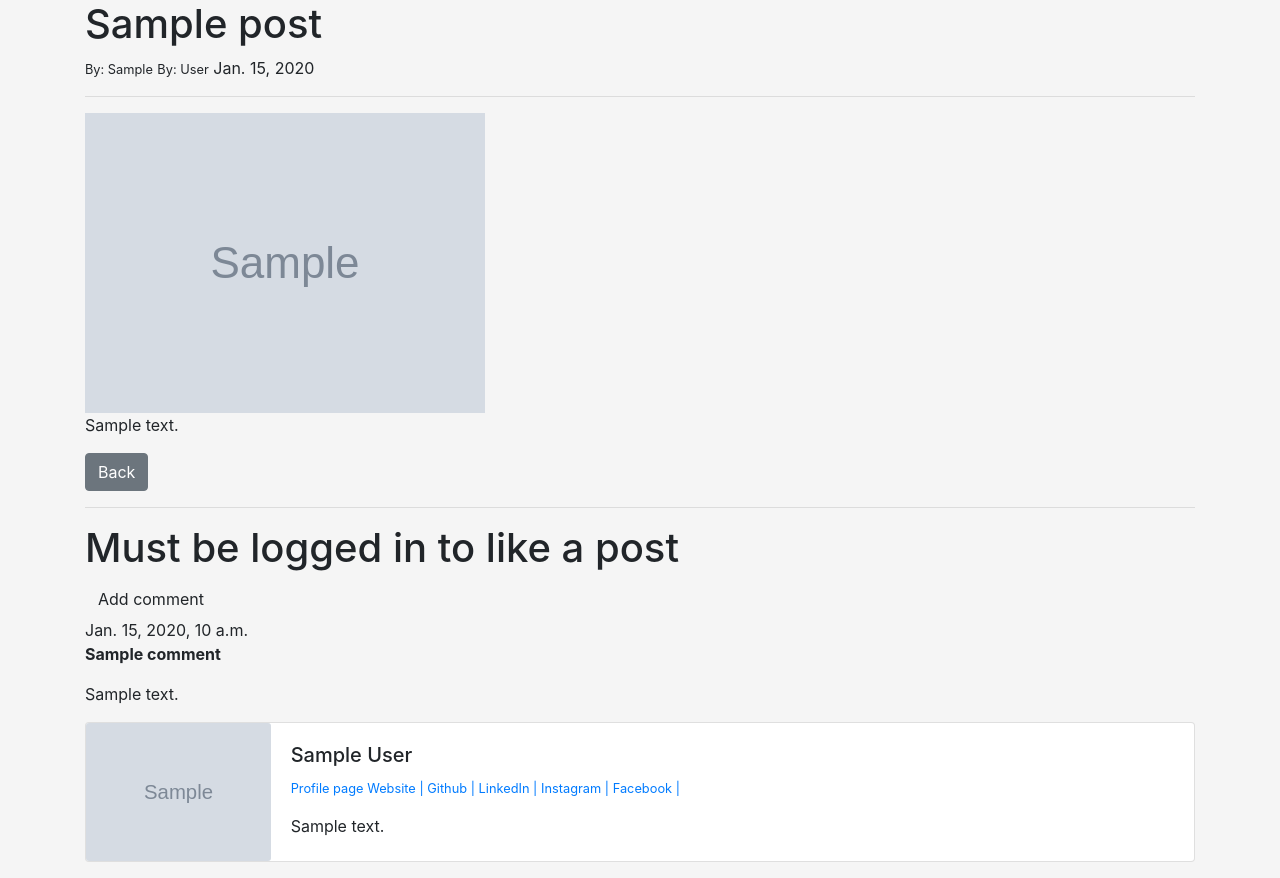
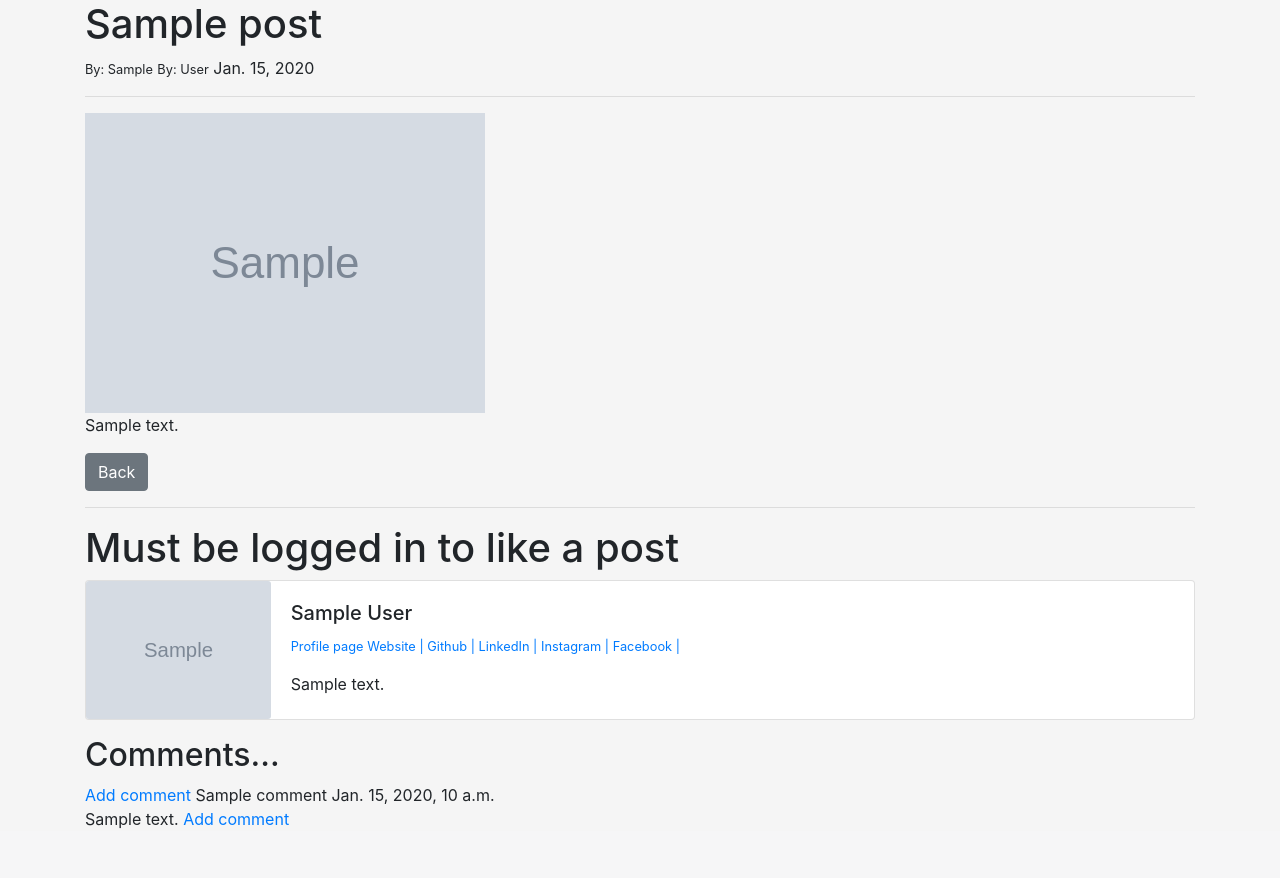
Before and after one commit to GhitaAlexandruIon/EpicBlog, a Django app: page /post/1 in a window 1280 px wide. Shown: the part 80-958 px from the top of the page. After the commit the page ends 909 px from the top, so only its background shows below. Run offline with Django 3.2, Linux system fonts and the light colour scheme; tables that the repository leaves empty hold one stand-in row (values such as "Sample post"); grey boxes marked "Sample" are stand-in pictures; some libraries are stand-ins or nearby versions.

Commit message:
new comment form

```diff
--- a/epicApp/forms.py
+++ b/epicApp/forms.py
@@ -6,6 +6,18 @@ choice_list = []
 
 for item in choices:
     choice_list.append(item)
+
+
+class CommentForm(forms.ModelForm):
+
+    class Meta:
+        model = Comment
+        fields = ('name', 'body')
+
+        widgets = {
+            'name': forms.TextInput(attrs={'class': 'form-control'}),
+            'body': forms.Textarea(attrs={'class': 'form-control'}),
+        }
 
 
 class PostForm(forms.ModelForm):
@@ -21,10 +33,3 @@ class PostForm(forms.ModelForm):
             'body': forms.Textarea(attrs={'class': 'form-control'}),
             'snippet': forms.Textarea(attrs={'class': 'form-control'}),
         }
-
-
-class CommentForm(forms.ModelForm):
-
-    class Meta:
-        model = Comment
-        fields = ('name', 'body')
--- a/epicApp/models.py
+++ b/epicApp/models.py
@@ -60,11 +60,6 @@ class Comment(models.Model):
     name = models.CharField(max_length=255)
     body = models.TextField()
     date_added = models.DateTimeField(auto_now_add=True)
-    approved_comment = models.BooleanField(default=False)
-
-    def approve(self):
-        self.approved_comment = True
-        self.save()
 
     def __str__(self):
         return '%s - %s' % (self.post.title, self.name)
--- a/epicApp/templates/home.html
+++ b/epicApp/templates/home.html
@@ -13,7 +13,7 @@
                     {% endif %}
                 {% endif %}
                 {{ post.snippet }}
-                <a href="{% url 'post_detail' pk=post.pk %}">Comments: {{ post.comments.approved_comments.count }}</a>
+{#                <a href="{% url 'post_detail' pk=post.pk %}">Comments: {{ post.comments.approved_comments.count }}</a>#}
                 <hr>
             </li>
         {% endfor %}
--- a/epicApp/templates/post_detail.html
+++ b/epicApp/templates/post_detail.html
@@ -34,24 +34,28 @@
             <h1>Must be logged in to like a post</h1>
         {% endif %}
     </form>
-    <a class="btn btn-default" href="{% url 'add_comment_to_post' pk=post.pk %}">Add comment</a>
-    {% for comment in post.comments.all %}
-        {% if user.is_authenticated or comment.approved_comment %}
-            <div class="comment">
-                <div class="date">
-                    {{ comment.date_added }}
-                    {% if not comment.approved_comment %}
-                        <a class="btn btn-danger" href="{% url 'comment_remove' pk=comment.pk %}">remove</a>
-                        <a class="btn btn-primary" href="{% url 'comment_approve' pk=comment.pk %}">approve</a>
-                    {% endif %}
-                </div>
-                <strong>{{ comment.name }}</strong>
-                <p>{{ comment.body|linebreaks }}</p>
-            </div>
-        {% endif %}
-    {% empty %}
-        <p>No comments here yet :(</p>
-    {% endfor %}
+    {#    <a class="btn btn-default" href="{% url 'add_comment_to_post' pk=post.pk %}">Add comment</a>#}
+    {#    {% for comment in post.comments.all %}#}
+    {#        {% if user.is_authenticated or comment.approved_comment %}#}
+    {#            <div class="comment">#}
+    {#                <div class="date">#}
+    {#                    {{ comment.date_added }}#}
+    {#                    {% if not comment.approved_comment %}#}
+    {#                        <a class="btn btn-danger" href="{% url 'comment_remove' pk=comment.pk %}">remove</a>#}
+    {#                        <a class="btn btn-primary" href="{% url 'comment_approve' pk=comment.pk %}">approve</a>#}
+    {#                    {% endif %}#}
+    {#                </div>#}
+    {#                <strong>{{ comment.name }}</strong>#}
+    {#                <p>{{ comment.body|linebreaks }}</p>#}
+    {#            </div>#}
+    {#        {% endif %}#}
+    {#    {% empty %}#}
+    {#        <p>No comments here yet :(</p>#}
+    {#    {% endfor %}#}
+
+
+
+    {#    PROFILE#}
     <div class="card mb-3">
         <div class="row no-gutters">
             <div class="col-md-2">
@@ -87,4 +91,24 @@
             </div>
         </div>
     </div>
+
+    {#    COMMENTS#}
+<h2>Comments...</h2>
+{% if not post.comments.all %}
+    <h3>No comments yet
+        <a href="{% url 'add_comment' post.pk %}">Add comment</a>
+>
+{% else %}
+<a href="{% url 'add_comment' post.pk %}">Add comment</a>
+    {% for comment in post.comments.all %}
+        {{ comment.name }}
+        {{ comment.date_added }}
+        <br>
+        {{ comment.body }}
+
+    {% endfor %}
+    <a href="{% url 'add_comment' post.pk %}">Add comment</a>
+
+{% endif %}
+
 {% endblock %}
--- a/epicApp/urls.py
+++ b/epicApp/urls.py
@@ -2,7 +2,7 @@ from django.urls import path
 
 from . import views
 from .views import HomeView, PostDetailView, AddPostView, UpdatePostView, \
-    DeletePostView, AddCategoryView, CategoryView, CategoryListView, LikeView
+    DeletePostView, AddCategoryView, CategoryView, CategoryListView, LikeView,AddCommentView
 
 urlpatterns = [
     path('', HomeView.as_view(), name='home'),
@@ -14,8 +14,9 @@ urlpatterns = [
     path('category/<str:cats>/', CategoryView, name='category'),
     path('category-list/', CategoryListView, name='category-list'),
     path('like/<int:pk>', LikeView, name='like_post'),
-    path('post/<int:pk>/comment/', views.add_comment_to_post, name='add_comment_to_post'),
-    path('comment/<int:pk>/approve/', views.comment_approve, name='comment_approve'),
-    path('comment/<int:pk>/remove/', views.comment_remove, name='comment_remove'),
+    path('post/<int:pk>/comment/', AddCommentView.as_view(), name='add_comment')
+    # path('post/<int:pk>/comment/', views.add_comment_to_post, name='add_comment_to_post'),
+    # path('comment/<int:pk>/approve/', views.comment_approve, name='comment_approve'),
+    # path('comment/<int:pk>/remove/', views.comment_remove, name='comment_remove'),
 
 ]
--- a/epicApp/views.py
+++ b/epicApp/views.py
@@ -84,29 +84,13 @@ def LikeView(request, pk):
     return HttpResponseRedirect(reverse('post_detail', args=[str(pk)]))
 
 
-def add_comment_to_post(request, pk):
-    post = get_object_or_404(Post, pk=pk)
-    if request.method == 'POST':
-        form = CommentForm(request.POST)
-        if form.is_valid():
-            comment = form.save(commit=False)
-            comment.post = post
-            comment.save()
-            return redirect('post_detail', pk=post.pk,)
-    else:
-        form = CommentForm()
-        return render(request, 'add_comment_to_post.html', {'form': form})
+class AddCommentView(CreateView):
+    model = Comment
+    form_class = CommentForm
+    template_name = 'add_comment.html'
 
+    def form_valid(self, form):
+        form.instance.post_id = self.kwargs['pk']
+        return super().form_valid(form)
 
-@login_required
-def comment_remove(request, pk):
-    comment = get_object_or_404(Comment, pk=pk)
-    comment.delete()
-    return redirect('post_detail', pk=comment.post.pk)
-
-
-@login_required
-def comment_approve(request, pk):
-    comment = get_object_or_404(Comment, pk=pk)
-    comment.approve()
-    return redirect('post_detail', pk=comment.post.pk)
+    success_url = reverse_lazy('home')
```
Also changed, not shown: epicApp/templates/add_comment.html (added, +16 -0 lines), epicApp/templates/add_comment_to_post.html (deleted, +0 -9 lines), epicApp/migrations/0013_delete_comment.py (added), epicApp/migrations/0014_comment.py (added).
